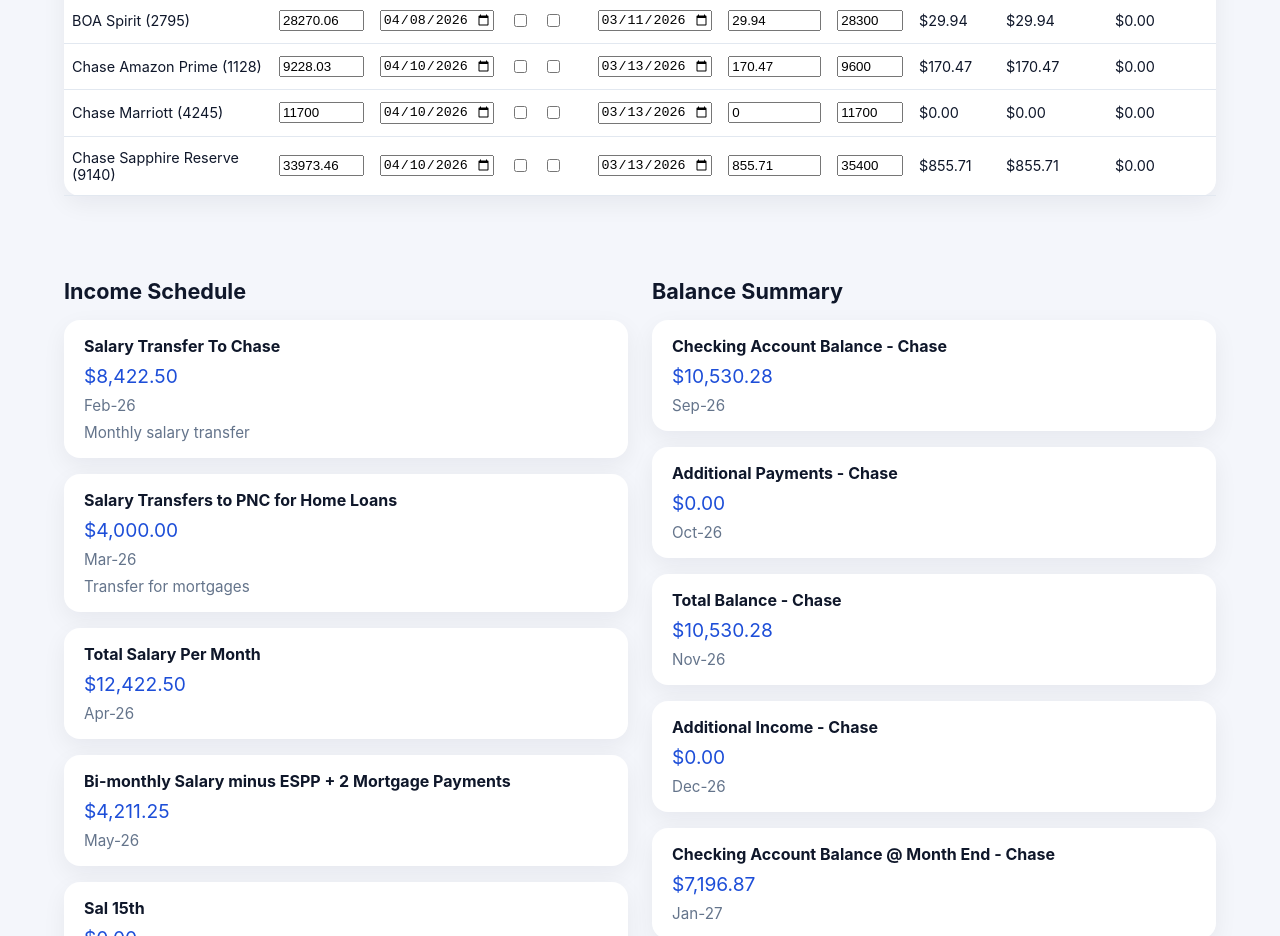
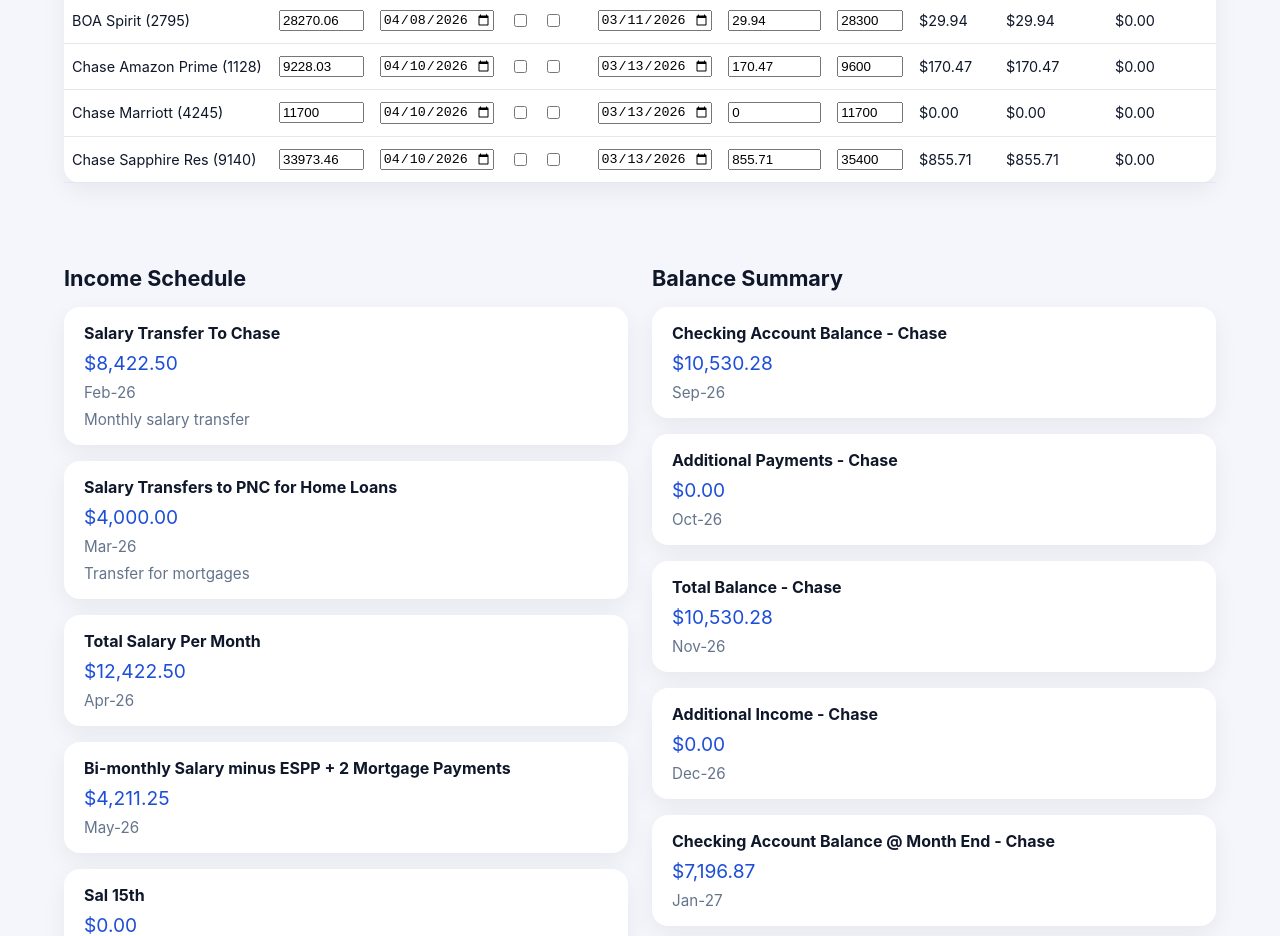
Before and after one commit to naudiyal/financialplanningui, a React (Vite) app: page / in a window 1280 px wide. Shown: the part 860-1796 px from the top of the page. Built offline with nearby package versions, Linux system fonts and the light colour scheme; the HTML template or start-up script is replaced by a standard one.

Commit message:
Shorten Chase Sapphire Reserve account name to Chase Sapphire Res

```diff
--- a/src/data/financialData.ts
+++ b/src/data/financialData.ts
@@ -144,7 +144,7 @@
     creditLimit: 11700,
   },
   {
-    name: 'Chase Sapphire Reserve (9140)',
+    name: 'Chase Sapphire Res (9140)',
     availableCredit: 33973.46,
     nextPaymentDate: '2026-04-10',
     paidThisMonth: false,
```
